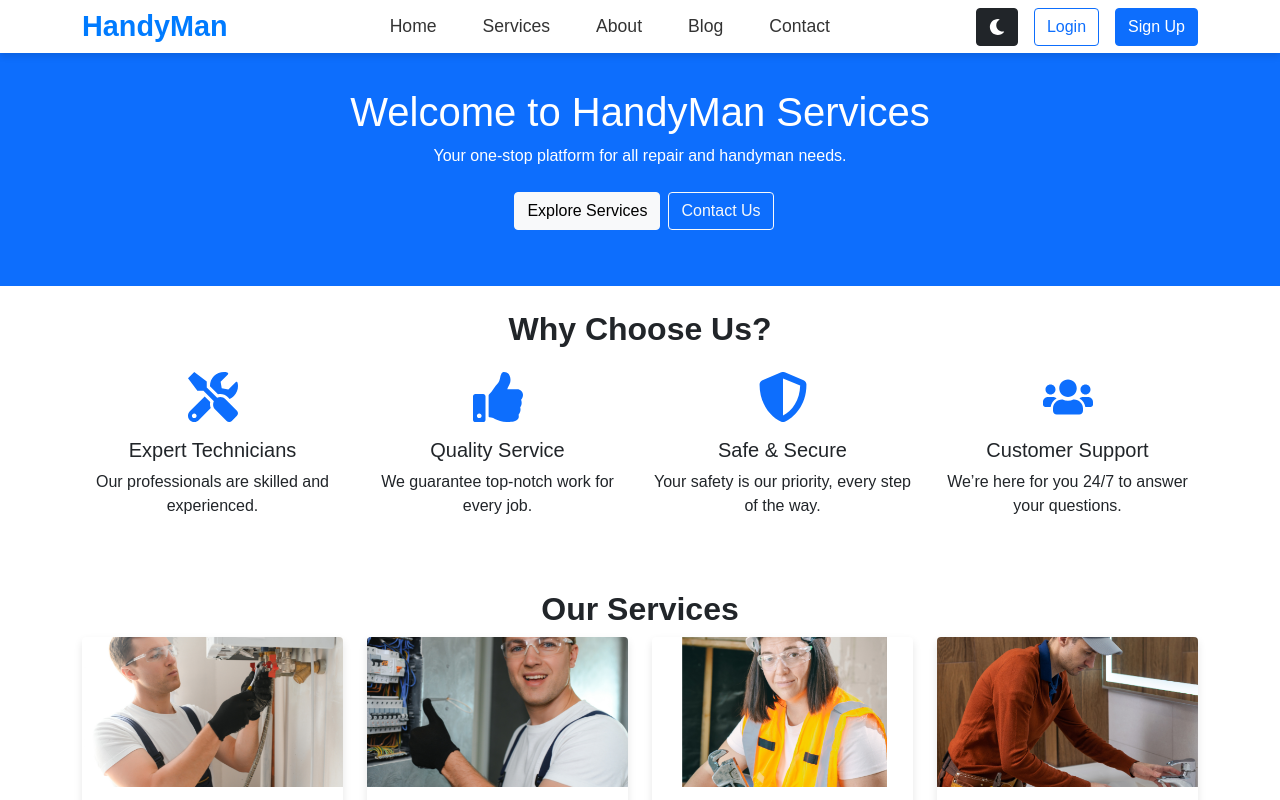
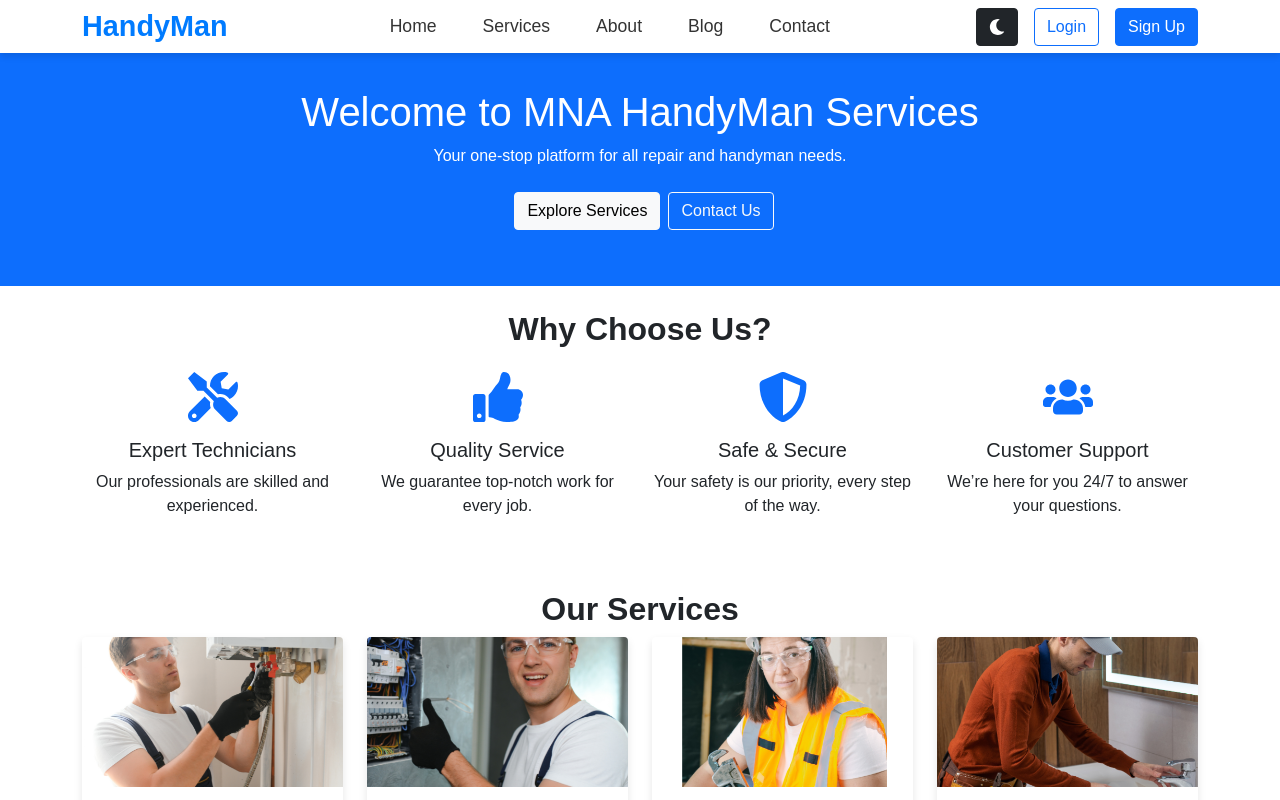
Before and after one commit to nurulazam-dev/mna-handyman-platform, a React (Vite) app: page / in a window 1280 px wide. Shown: the top 800 px of the page. Built offline with nearby package versions, Linux system fonts and the light colour scheme.

Commit message:
hero section update

```diff
--- a/src/components/Hero.jsx
+++ b/src/components/Hero.jsx
@@ -4,7 +4,7 @@ import { Button } from "react-bootstrap";
 const Hero = () => {
   return (
     <section className="text-center bg-primary text-white p-5 mt-2 mb-4">
-      <h1 className=" mt-2">Welcome to HandyMan Services</h1>
+      <h1 className=" mt-2">Welcome to MNA HandyMan Services</h1>
       <p>Your one-stop platform for all repair and handyman needs.</p>
       <Link to="/services">
         <Button variant="light" className="m-2">
```
